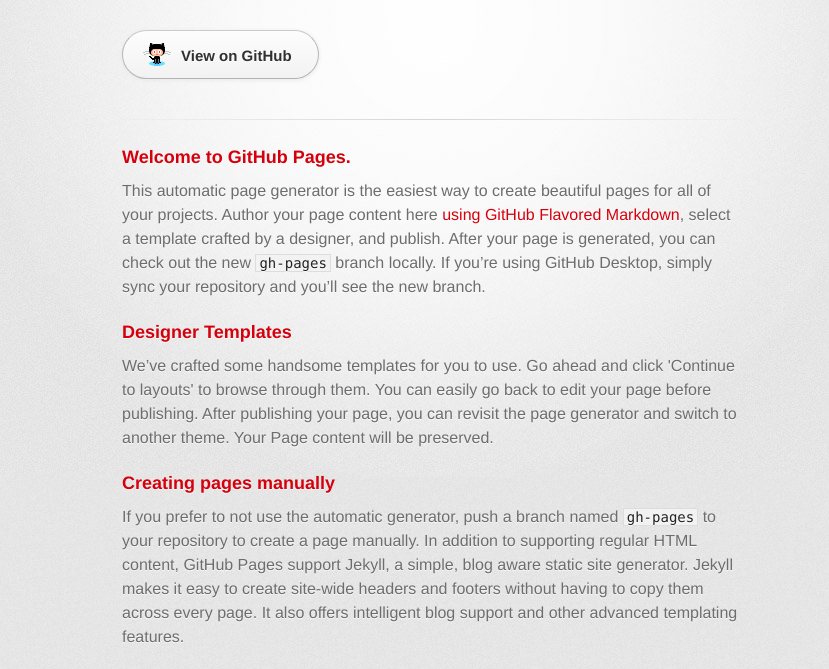
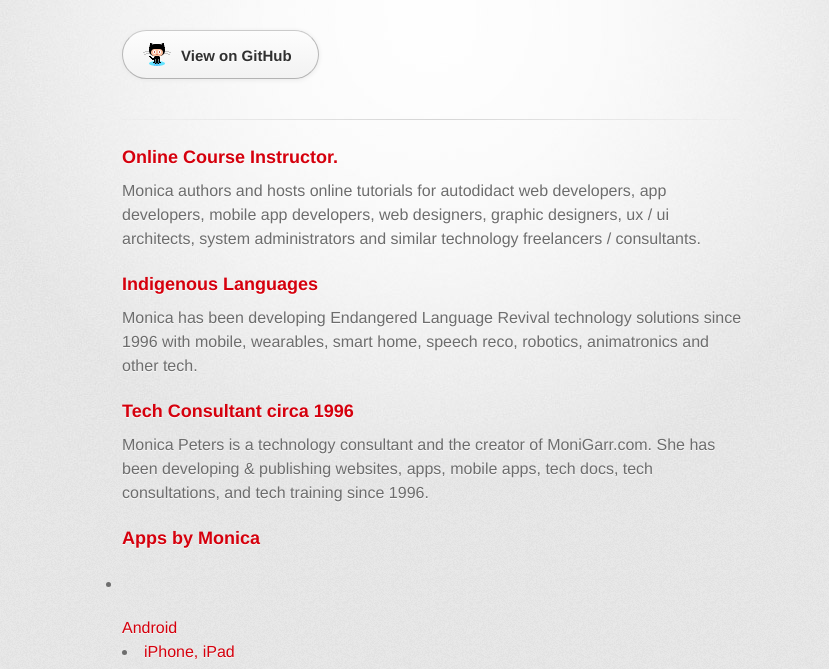
Before and after one commit to monigarr/monigarr.github.io, a plain HTML site: page index.html in a window 1280 px wide. Shown: the part 96-765 px from the top of the page, without its empty margins (208-1037 px from the left). Drawn offline with Linux system fonts and the light colour scheme; a web font is replaced by a local one.

Commit message:
Update index.html

```diff
--- a/index.html
+++ b/index.html
@@ -30,24 +30,28 @@
 
         <section id="main_content">
           <h3>
-<a id="welcome-to-github-pages" class="anchor" href="#welcome-to-github-pages" aria-hidden="true"><span aria-hidden="true" class="octicon octicon-link"></span></a>Welcome to GitHub Pages.</h3>
+<a id="welcome-to-github-pages" class="anchor" href="#welcome-to-github-pages" aria-hidden="true"><span aria-hidden="true" class="octicon octicon-link"></span></a>Online Course Instructor.</h3>
 
-<p>This automatic page generator is the easiest way to create beautiful pages for all of your projects. Author your page content here <a href="https://guides.github.com/features/mastering-markdown/">using GitHub Flavored Markdown</a>, select a template crafted by a designer, and publish. After your page is generated, you can check out the new <code>gh-pages</code> branch locally. If you’re using GitHub Desktop, simply sync your repository and you’ll see the new branch.</p>
+<p>Monica authors and hosts online tutorials for autodidact web developers, app developers, mobile app developers, web designers, graphic designers, ux / ui architects, system administrators and similar technology freelancers / consultants.</p>
 
 <h3>
-<a id="designer-templates" class="anchor" href="#designer-templates" aria-hidden="true"><span aria-hidden="true" class="octicon octicon-link"></span></a>Designer Templates</h3>
+<a id="designer-templates" class="anchor" href="#designer-templates" aria-hidden="true"><span aria-hidden="true" class="octicon octicon-link"></span></a>Indigenous Languages</h3>
 
-<p>We’ve crafted some handsome templates for you to use. Go ahead and click 'Continue to layouts' to browse through them. You can easily go back to edit your page before publishing. After publishing your page, you can revisit the page generator and switch to another theme. Your Page content will be preserved.</p>
+<p>Monica has been developing Endangered Language Revival technology solutions since 1996 with mobile, wearables, smart home, speech reco, robotics, animatronics and other tech.</p>
 
 <h3>
-<a id="creating-pages-manually" class="anchor" href="#creating-pages-manually" aria-hidden="true"><span aria-hidden="true" class="octicon octicon-link"></span></a>Creating pages manually</h3>
+<a id="creating-pages-manually" class="anchor" href="#creating-pages-manually" aria-hidden="true"><span aria-hidden="true" class="octicon octicon-link"></span></a>Tech Consultant circa 1996</h3>
 
-<p>If you prefer to not use the automatic generator, push a branch named <code>gh-pages</code> to your repository to create a page manually. In addition to supporting regular HTML content, GitHub Pages support Jekyll, a simple, blog aware static site generator. Jekyll makes it easy to create site-wide headers and footers without having to copy them across every page. It also offers intelligent blog support and other advanced templating features.</p>
+<p>Monica Peters is a technology consultant and the creator of MoniGarr.com. She has been developing & publishing websites, apps, mobile apps, tech docs, tech consultations, and tech training since 1996.</p>
 
 <h3>
-<a id="authors-and-contributors" class="anchor" href="#authors-and-contributors" aria-hidden="true"><span aria-hidden="true" class="octicon octicon-link"></span></a>Authors and Contributors</h3>
+<a id="authors-and-contributors" class="anchor" href="#authors-and-contributors" aria-hidden="true"><span aria-hidden="true" class="octicon octicon-link"></span></a>Apps by Monica</h3>
 
-<p>You can <a href="https://help.github.com/articles/basic-writing-and-formatting-syntax/#mentioning-users-and-teams" class="user-mention">@mention</a> a GitHub username to generate a link to their profile. The resulting <code>&lt;a&gt;</code> element will link to the contributor’s GitHub Profile. For example: In 2007, Chris Wanstrath (<a href="https://github.com/defunkt" class="user-mention">@defunkt</a>), PJ Hyett (<a href="https://github.com/pjhyett" class="user-mention">@pjhyett</a>), and Tom Preston-Werner (<a href="https://github.com/mojombo" class="user-mention">@mojombo</a>) founded GitHub.</p>
+<p>
+	<ul><li></li></ul><a href="https://play.google.com/store/apps/developer?id=Monica+Peters">Android</a></li>
+<li><a href="https://itunes.apple.com/us/artist/monica-peters/id586148722">iPhone, iPad</a></li>
+</ul>
+</p>
 
 <h3>
 <a id="support-or-contact" class="anchor" href="#support-or-contact" aria-hidden="true"><span aria-hidden="true" class="octicon octicon-link"></span></a>Support or Contact</h3>
```
